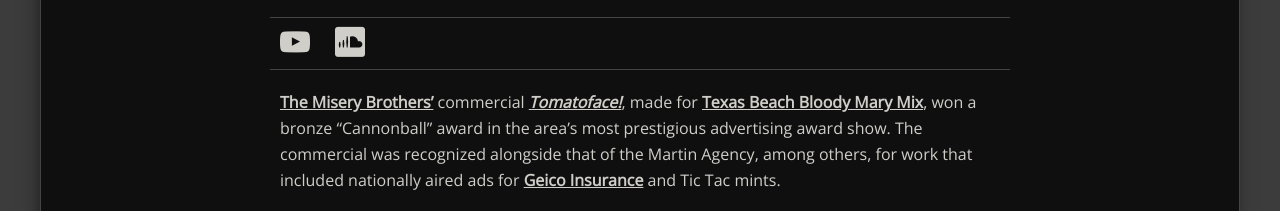
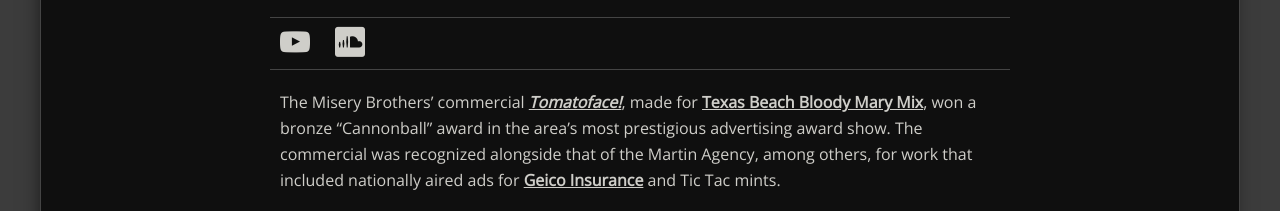
Before and after one commit to resjwa/dist, a plain HTML site: page index.html in a window 1280 px wide. Shown: the part 4371-4582 px from the top of the page. Drawn offline with nearby package versions, Linux system fonts and the light colour scheme; files whose address does not match are found by name.

Commit message:
Update index.html

```diff
--- a/index.html
+++ b/index.html
@@ -151,7 +151,7 @@
 						<li><a class="icon-youtube" href="https://www.youtube.com/watch?v=JniR6oK7kcQ" target="_blank"><span class="screenreader-text">Youtube</span></a></li>
 						<li><a class="icon-soundcloud2" href="https://soundcloud.com/jwa-3/tomatoface" target="_blank"><span class="screenreader-text">SoundCloud</span></a></li>
 					</ul>
-					<p><a href="http://miserybrothers.com" target="_blank">The Misery Brothers’</a> commercial <a href="https://www.youtube.com/watch?v=JniR6oK7kcQ" target="_blank"><em>Tomatoface!</em></a>, made for <a href="http://www.texasbeachbloodymary.com/" target="_blank">Texas Beach Bloody Mary Mix</a>, won a bronze “Cannonball” award in the area’s most prestigious advertising award show. The commercial was recognized alongside that of the Martin Agency, among others, for work that included nationally aired ads for <a href="https://www.youtube.com/watch?v=d5Md7FMNbUY" target="_blank">Geico Insurance</a> and Tic Tac mints.</p>
+					<p>The Misery Brothers’ commercial <a href="https://www.youtube.com/watch?v=JniR6oK7kcQ" target="_blank"><em>Tomatoface!</em></a>, made for <a href="http://www.texasbeachbloodymary.com/" target="_blank">Texas Beach Bloody Mary Mix</a>, won a bronze “Cannonball” award in the area’s most prestigious advertising award show. The commercial was recognized alongside that of the Martin Agency, among others, for work that included nationally aired ads for <a href="https://www.youtube.com/watch?v=d5Md7FMNbUY" target="_blank">Geico Insurance</a> and Tic Tac mints.</p>
 					<p>The spot was written by The Misery Brothers (with Rob Wooten, of Texas Beach), co-produced with <a href="http://thebranching.com/" target="_blank">Lucas Krost, of The Branching</a>, , directed by <a href="http://keystoneartspace.com/melanie-mandl/" target="_blank">Melanie Mandl</a>, filmed on location at <a href="https://www.facebook.com/GWARbar" target="_blank">GWARbar</a>, with cinemetography by Mark Mervis. The props were made by <a href="https://www.facebook.com/corottedartistry1" target="_blank">Corotted Artistry</a>, with music by GWAR and J. Adkins. Starring: Abbey Reddington, Michael Bishop, Shannon Roulet, and Jessica Carey.</p>
 				</section>
 
```
